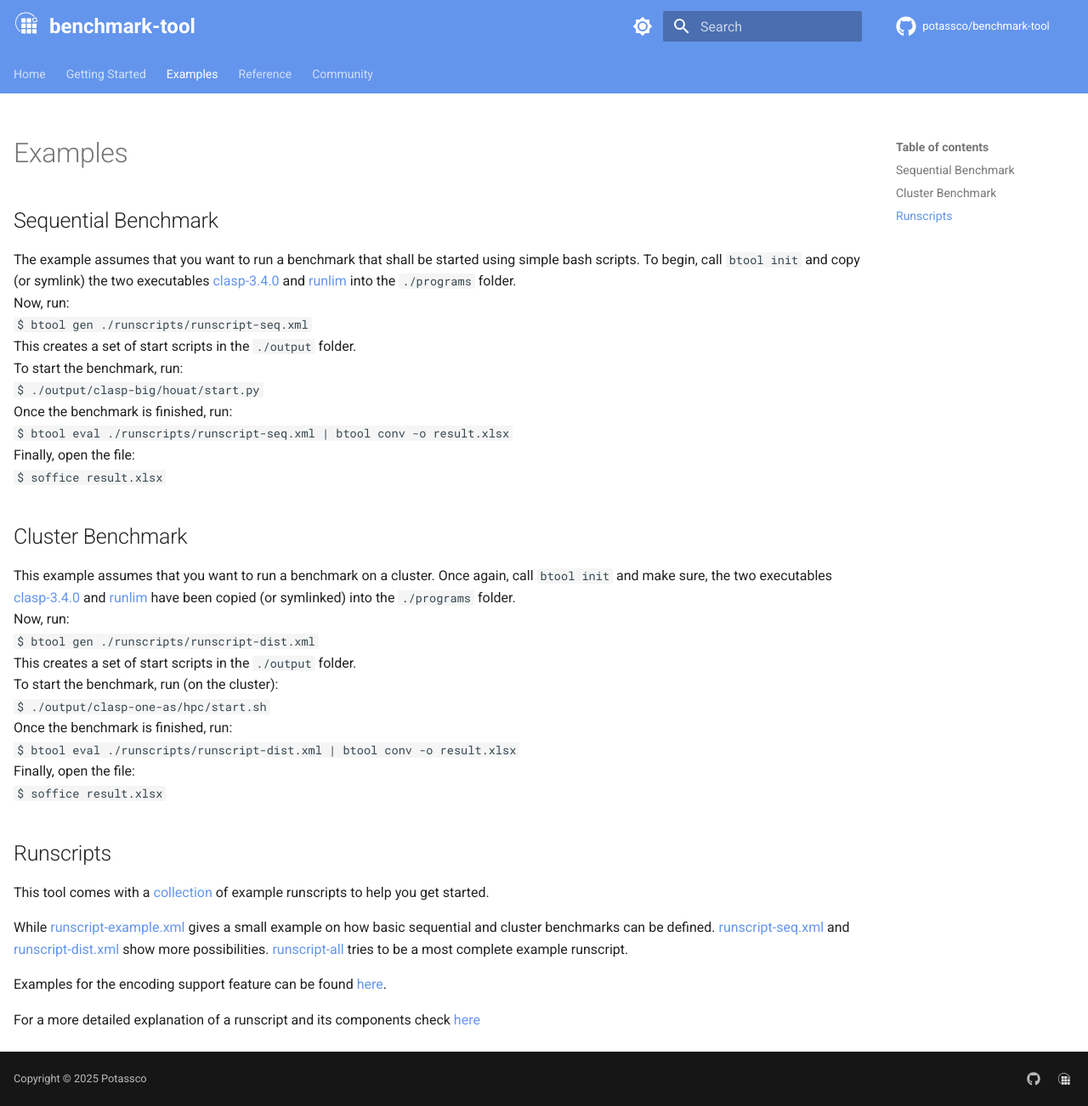
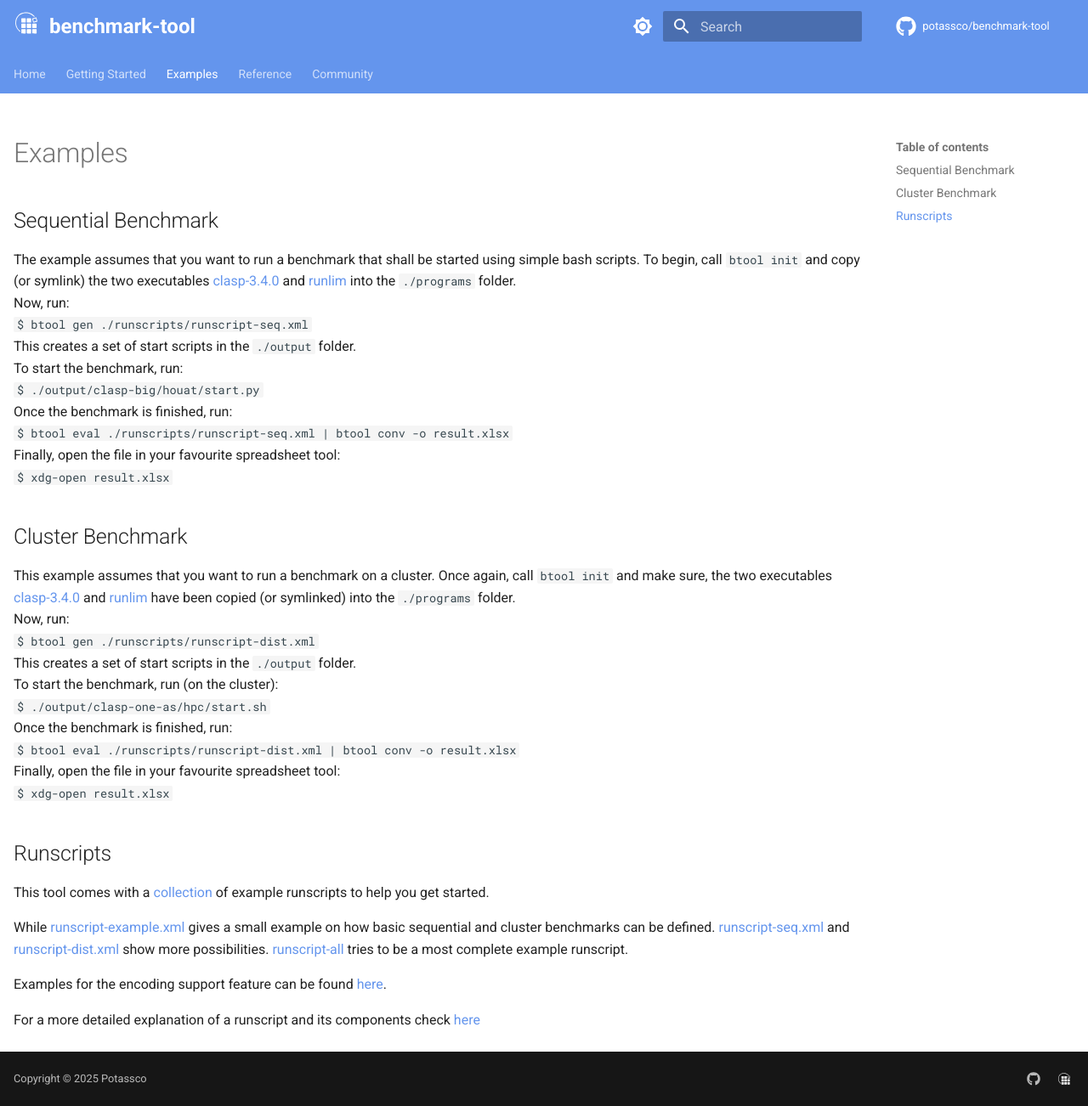
Before and after one commit to potassco/benchmark-tool, an MkDocs documentation site: the page built from docs/examples/index.md, in a window 1280 px wide and 1302 px high. Shown: the whole window at 85% size. Built offline with MkDocs 1.6.1 and Material for MkDocs 9.7.7, drawn with Linux system fonts in a browser that asks for light colours; comment, search, counter and statistics services are not loaded.

Commit message:
Update documentation

```diff
--- a/docs/examples/index.md
+++ b/docs/examples/index.md
@@ -16,8 +16,8 @@ To start the benchmark, run:
 `$ ./output/clasp-big/houat/start.py`
 Once the benchmark is finished, run:
 `$ btool eval ./runscripts/runscript-seq.xml | btool conv -o result.xlsx`
-Finally, open the file:
-`$ soffice result.xlsx`
+Finally, open the file in your favourite spreadsheet tool:
+`$ xdg-open result.xlsx`
 
 ## Cluster Benchmark
 
@@ -31,8 +31,8 @@ To start the benchmark, run (on the cluster):
 `$ ./output/clasp-one-as/hpc/start.sh`
 Once the benchmark is finished, run:
 `$ btool eval ./runscripts/runscript-dist.xml | btool conv -o result.xlsx`
-Finally, open the file:
-`$ soffice result.xlsx`
+Finally, open the file in your favourite spreadsheet tool:
+`$ xdg-open result.xlsx`
 
 ## Runscripts
 This tool comes with a [collection](https://github.com/potassco/benchmark-tool/blob/master/runscripts) of example runscripts to help you get started.
```
Also changed, not shown: docs/getting_started/conv/index.md (+3 -2 lines).
